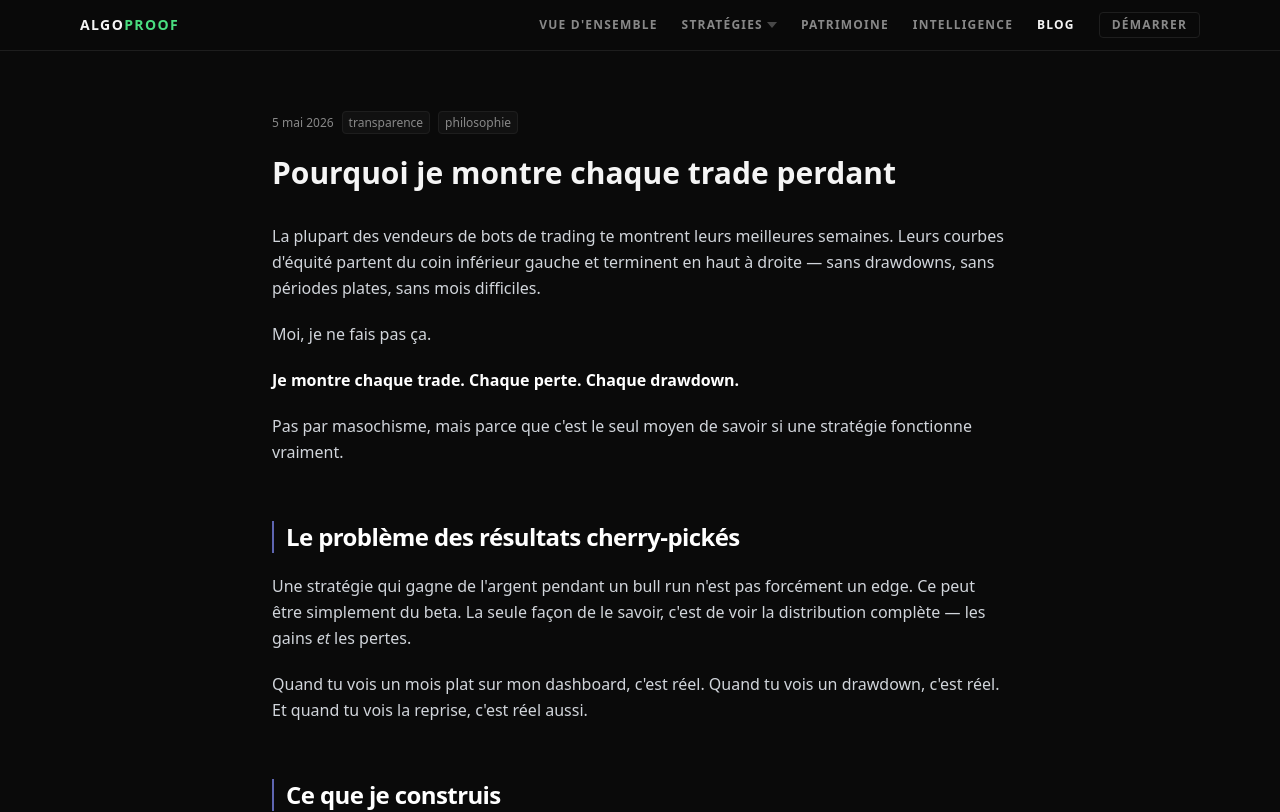
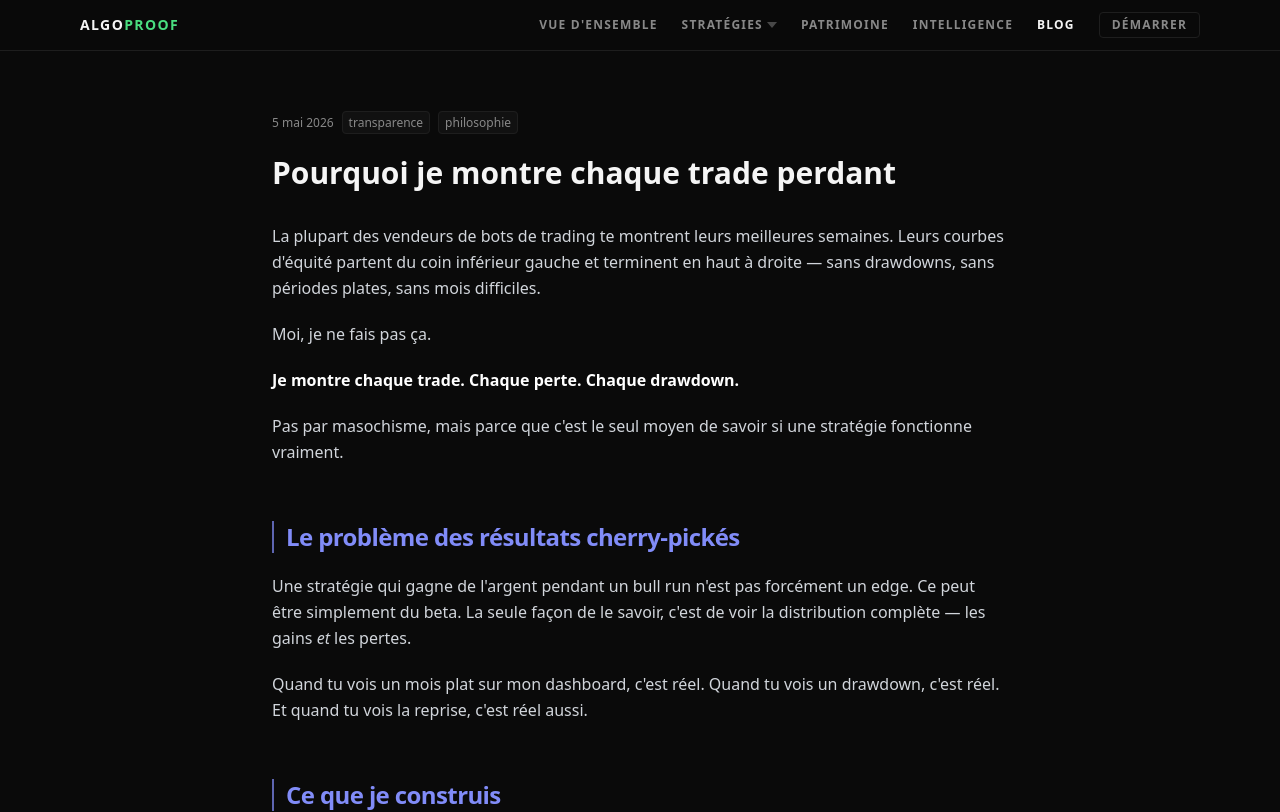
Before and after one commit to Tosmahdess/algoproof, a Next.js app: page /blog/2026-05-05-welcome in a window 1280 px wide. Shown: the top 812 px of the page. Built offline with nearby package versions, Linux system fonts and the light colour scheme.

Commit message:
style(blog): improve reading hierarchy — dimmed body + accent H2 + brighter H3
Body text from foreground/85 to /70, H2 in accent indigo, H3 at /90,
strong at /90 to pop against dimmed body.

Co-Authored-By: Claude Opus 4.7 <noreply@anthropic.com>

```diff
--- a/src/app/blog/[slug]/page.tsx
+++ b/src/app/blog/[slug]/page.tsx
@@ -54,7 +54,7 @@ export default async function ArticlePage({ params }: { params: Promise<{ slug:
         ))}
       </div>
       <h1 className="text-3xl font-bold mb-8">{article.meta.title as string}</h1>
-      <div className="prose prose-invert prose-base max-w-none prose-headings:font-semibold prose-p:text-foreground/85 prose-p:leading-relaxed prose-li:text-foreground/85 prose-li:my-1 prose-a:text-accent prose-a:no-underline hover:prose-a:underline">
+      <div className="prose prose-invert prose-base max-w-none prose-headings:font-semibold prose-p:text-foreground/70 prose-p:leading-relaxed prose-li:text-foreground/70 prose-li:my-1 prose-a:text-accent prose-a:no-underline hover:prose-a:underline prose-strong:text-foreground/90">
         <MDXRemote source={article.content} components={mdxComponents} />
       </div>
     </div>
--- a/src/components/mdx/MDXComponents.tsx
+++ b/src/components/mdx/MDXComponents.tsx
@@ -135,7 +135,7 @@ function MDXH2(props: HTMLAttributes<HTMLHeadingElement>) {
   return (
     <h2
       {...props}
-      className="mt-14 mb-5 text-xl sm:text-2xl font-semibold tracking-tight border-l-2 border-accent/70 pl-3"
+      className="mt-14 mb-5 text-xl sm:text-2xl font-semibold tracking-tight text-accent border-l-2 border-accent/70 pl-3"
     />
   )
 }
@@ -144,7 +144,7 @@ function MDXH3(props: HTMLAttributes<HTMLHeadingElement>) {
   return (
     <h3
       {...props}
-      className="mt-10 mb-3 text-base sm:text-lg font-semibold tracking-tight text-foreground/95"
+      className="mt-10 mb-3 text-base sm:text-lg font-semibold tracking-tight text-foreground/90"
     />
   )
 }
```
